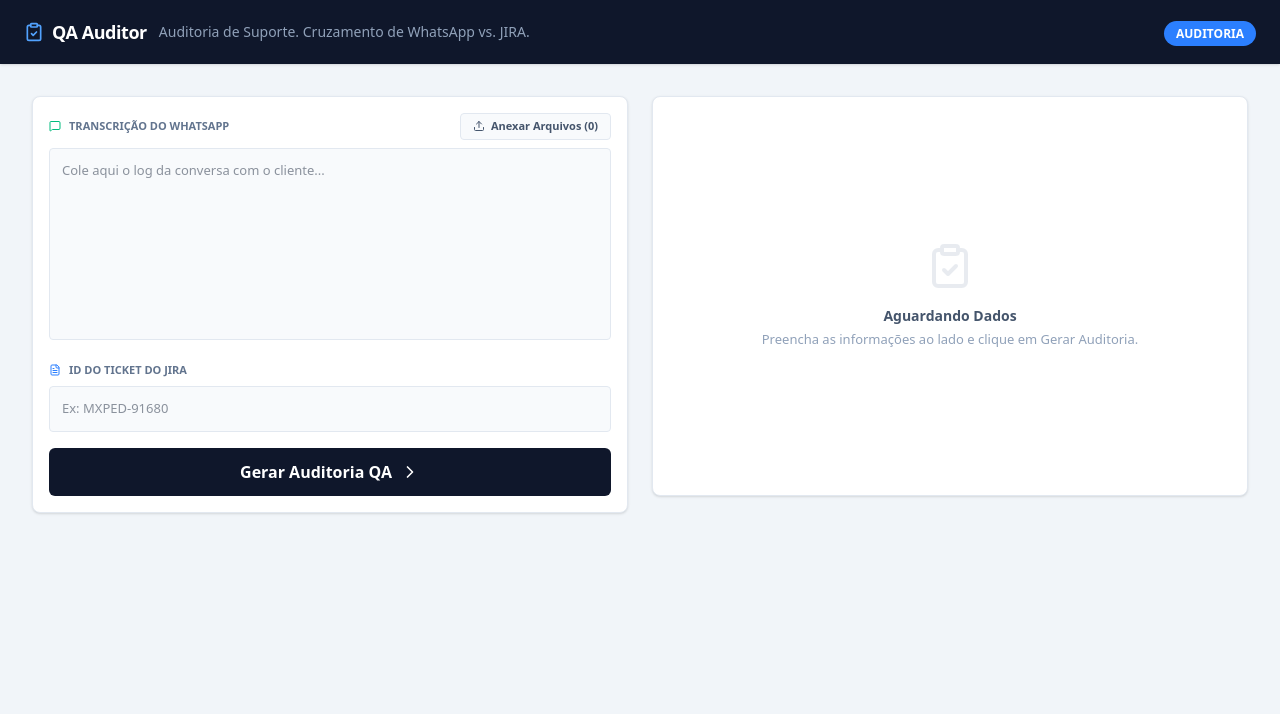
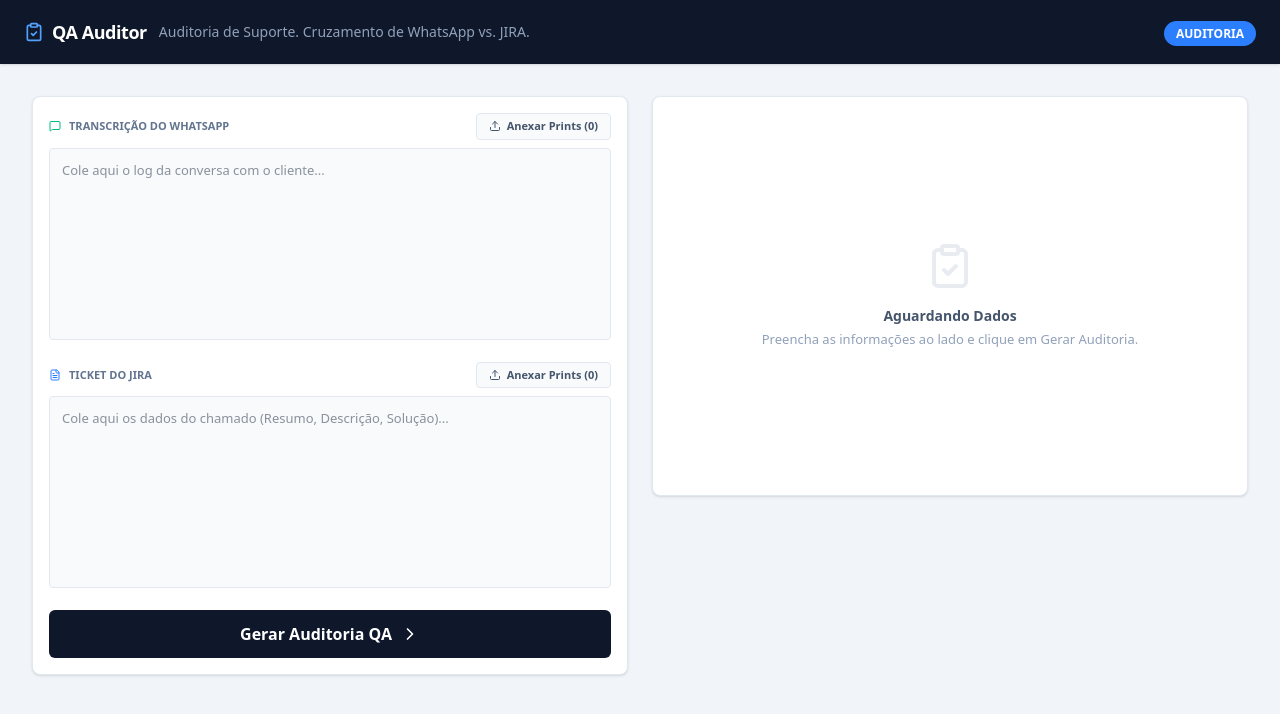
Before and after one commit to DevWorksStudio/QA-SUPORT, a React (Vite) app: page / in a window 1280 px wide. Shown: the top 714 px of the page. Built offline with nearby package versions, Linux system fonts and the light colour scheme.

Commit message:
Add files via upload

```diff
--- a/src/App.tsx
+++ b/src/App.tsx
@@ -20,17 +20,18 @@ interface AuditResult {
 
 export default function App() {
   const [whatsappChat, setWhatsappChat] = useState('');
-  const [jiraTicketId, setJiraTicketId] = useState('');
+  const [jiraTicket, setJiraTicket] = useState('');
 
-  const [whatsappFiles, setWhatsappFiles] = useState<string[]>([]);
+  const [whatsappImages, setWhatsappImages] = useState<string[]>([]);
+  const [jiraImages, setJiraImages] = useState<string[]>([]);
 
   const [isAuditing, setIsAuditing] = useState(false);
   const [result, setResult] = useState<AuditResult | null>(null);
   const [error, setError] = useState('');
 
-  const handleMultipleFileUpload = async (files: FileList | null, setter: React.Dispatch<React.SetStateAction<string[]>>) => {
+  const handleMultipleImageUpload = async (files: FileList | null, setter: React.Dispatch<React.SetStateAction<string[]>>) => {
     if (!files) return;
-    const newFiles = await Promise.all(
+    const newImages = await Promise.all(
       Array.from(files).map((file) => {
         return new Promise<string>((resolve) => {
           const reader = new FileReader();
@@ -39,14 +40,12 @@ export default function App() {
         });
       })
     );
-    setter((prev) => [...prev, ...newFiles]);
+    setter((prev) => [...prev, ...newImages]);
   };
 
-  const isPdf = (base64String: string) => base64String.startsWith('data:application/pdf');
-
   const handleAudit = async () => {
-    if ((!whatsappChat.trim() && whatsappFiles.length === 0) || !jiraTicketId.trim()) {
-      setError('Por favor, forneça o texto ou print/PDF do WhatsApp e o Número do Ticket do JIRA.');
+    if ((!whatsappChat.trim() && whatsappImages.length === 0) || (!jiraTicket.trim() && jiraImages.length === 0)) {
+      setError('Por favor, forneça o texto ou print do WhatsApp E também do JIRA.');
       return;
     }
 
@@ -60,8 +59,9 @@ export default function App() {
         headers: { 'Content-Type': 'application/json' },
         body: JSON.stringify({
           whatsappChat,
-          jiraTicketId,
-          whatsappFiles
+          jiraTicket,
+          whatsappImages,
+          jiraImages
         }),
       });
 
@@ -108,34 +108,27 @@ export default function App() {
                 </label>
                 <label className="cursor-pointer bg-slate-50 hover:bg-slate-100 border border-slate-200 text-slate-600 text-[11px] font-semibold py-1 px-3 rounded flex items-center gap-1.5 transition-colors">
                   <Upload className="w-3 h-3" />
-                  <span>Anexar Arquivos ({whatsappFiles.length})</span>
+                  <span>Anexar Prints ({whatsappImages.length})</span>
                   <input
                     type="file"
-                    accept="image/*,application/pdf"
+                    accept="image/*"
                     multiple
                     className="hidden"
                     onChange={(e) => {
-                      handleMultipleFileUpload(e.target.files, setWhatsappFiles);
+                      handleMultipleImageUpload(e.target.files, setWhatsappImages);
                       e.target.value = '';
                     }}
                   />
                 </label>
               </div>
 
-              {whatsappFiles.length > 0 && (
+              {whatsappImages.length > 0 && (
                 <div className="mb-3 flex gap-2 overflow-x-auto pb-2">
-                  {whatsappFiles.map((file, idx) => (
-                    <div key={idx} className="relative w-20 h-20 shrink-0 rounded border border-slate-200 overflow-hidden group bg-slate-100 flex items-center justify-center">
-                      {isPdf(file) ? (
-                        <div className="flex flex-col items-center justify-center text-slate-400">
-                          <FileText className="w-8 h-8" />
-                          <span className="text-[10px] mt-1 font-bold">PDF</span>
-                        </div>
-                      ) : (
-                        <img src={file} alt={`WhatsApp Preview ${idx + 1}`} className="w-full h-full object-cover" />
-                      )}
+                  {whatsappImages.map((img, idx) => (
+                    <div key={idx} className="relative w-20 h-20 shrink-0 rounded border border-slate-200 overflow-hidden group">
+                      <img src={img} alt={`WhatsApp Preview ${idx + 1}`} className="w-full h-full object-cover" />
                       <div className="absolute inset-0 bg-black/40 opacity-0 group-hover:opacity-100 transition-opacity flex items-center justify-center">
-                         <button onClick={() => setWhatsappFiles(prev => prev.filter((_, i) => i !== idx))} className="bg-white text-slate-800 p-1.5 rounded-full hover:bg-red-50 hover:text-red-500 transition-colors">
+                         <button onClick={() => setWhatsappImages(prev => prev.filter((_, i) => i !== idx))} className="bg-white text-slate-800 p-1.5 rounded-full hover:bg-red-50 hover:text-red-500 transition-colors">
                            <X className="w-4 h-4" />
                          </button>
                       </div>
@@ -156,16 +149,44 @@ export default function App() {
               <div className="flex items-center justify-between mb-2">
                 <label className="flex items-center space-x-2 text-[11px] font-bold text-slate-500 uppercase">
                   <FileText className="w-3 h-3 text-blue-500" />
-                  <span>ID do Ticket do JIRA</span>
+                  <span>Ticket do JIRA</span>
+                </label>
+                <label className="cursor-pointer bg-slate-50 hover:bg-slate-100 border border-slate-200 text-slate-600 text-[11px] font-semibold py-1 px-3 rounded flex items-center gap-1.5 transition-colors">
+                  <Upload className="w-3 h-3" />
+                  <span>Anexar Prints ({jiraImages.length})</span>
+                  <input
+                    type="file"
+                    accept="image/*"
+                    multiple
+                    className="hidden"
+                    onChange={(e) => {
+                      handleMultipleImageUpload(e.target.files, setJiraImages);
+                      e.target.value = '';
+                    }}
+                  />
                 </label>
               </div>
 
-              <input
-                type="text"
-                value={jiraTicketId}
-                onChange={(e) => setJiraTicketId(e.target.value)}
-                placeholder="Ex: MXPED-91680"
-                className="w-full p-3 rounded border border-slate-200 bg-slate-50 focus:bg-white focus:outline-none focus:ring-1 focus:ring-blue-500 focus:border-blue-500 transition-all text-[13px] font-sans text-slate-800"
+              {jiraImages.length > 0 && (
+                <div className="mb-3 flex gap-2 overflow-x-auto pb-2">
+                  {jiraImages.map((img, idx) => (
+                    <div key={idx} className="relative w-20 h-20 shrink-0 rounded border border-slate-200 overflow-hidden group">
+                      <img src={img} alt={`Jira Preview ${idx + 1}`} className="w-full h-full object-cover" />
+                      <div className="absolute inset-0 bg-black/40 opacity-0 group-hover:opacity-100 transition-opacity flex items-center justify-center">
+                         <button onClick={() => setJiraImages(prev => prev.filter((_, i) => i !== idx))} className="bg-white text-slate-800 p-1.5 rounded-full hover:bg-red-50 hover:text-red-500 transition-colors">
+                           <X className="w-4 h-4" />
+                         </button>
+                      </div>
+                    </div>
+                  ))}
+                </div>
+              )}
+
+              <textarea
+                value={jiraTicket}
+                onChange={(e) => setJiraTicket(e.target.value)}
+                placeholder="Cole aqui os dados do chamado (Resumo, Descrição, Solução)..."
+                className="w-full h-48 p-3 rounded border border-slate-200 bg-slate-50 focus:bg-white focus:outline-none focus:ring-1 focus:ring-blue-500 focus:border-blue-500 transition-all resize-none text-[13px] font-sans text-slate-800"
               />
             </div>
 
```
